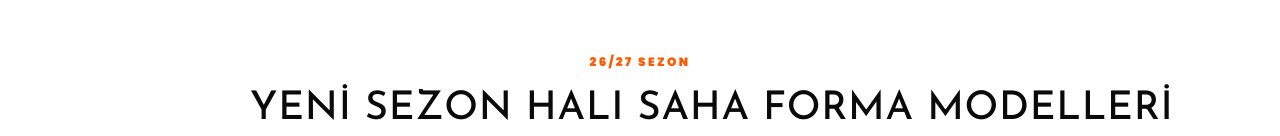
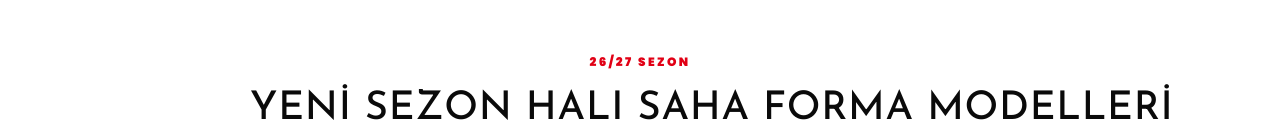
Before and after one commit to metinnasir/emirspor, a Next.js app: page / in a window 1280 px wide. Shown: the part 816-952 px from the top of the page. Built offline with nearby package versions, Linux system fonts and the light colour scheme; no server answers.

Commit message:
Turuncu vurgu rengini kırmızıya çevir

```diff
--- a/src/app/globals.css
+++ b/src/app/globals.css
@@ -1,6 +1,6 @@
 @import "tailwindcss";
 
-:root { --ink:#0a0a0a; --navy:#071c37; --blue:#1267e8; --orange:#ff5a00; --paper:#f6f6f4; }
+:root { --ink:#0a0a0a; --navy:#071c37; --blue:#1267e8; --orange:#e10015; --paper:#f6f6f4; }
 * { box-sizing:border-box; }
 html { scroll-behavior:smooth; }
 body { margin:0; color:var(--ink); background:#fff; font-family:var(--font-body),sans-serif; }
@@ -19,8 +19,8 @@ a { color:inherit; text-decoration:none; }
 .header-contact { justify-self:end; display:flex; align-items:center; gap:30px; }
 .header-phone { font-family:var(--font-heading),sans-serif; font-size:1.4rem; font-weight:700; letter-spacing:.08em; white-space:nowrap; transition:color .2s; }
 .header-phone:hover,.header-phone:focus-visible { color:var(--orange); outline:none; }
-.header-cta { display:inline-block; background:var(--orange); color:#fff; padding:22px 40px; font-size:.76rem; font-weight:900; letter-spacing:.16em; box-shadow:0 0 0 0 rgba(255,90,0,.3); transition:background-color .2s,transform .2s,box-shadow .2s; }
-.header-cta:hover,.header-cta:focus-visible { background:#e94f00; transform:translateY(-2px); box-shadow:0 8px 22px rgba(255,90,0,.24); outline:none; }
+.header-cta { display:inline-block; background:var(--orange); color:#fff; padding:22px 40px; font-size:.76rem; font-weight:900; letter-spacing:.16em; box-shadow:0 0 0 0 rgba(225,0,21,.3); transition:background-color .2s,transform .2s,box-shadow .2s; }
+.header-cta:hover,.header-cta:focus-visible { background:#c90013; transform:translateY(-2px); box-shadow:0 8px 22px rgba(225,0,21,.24); outline:none; }
 .header-nav { min-height:82px; display:grid; grid-template-columns:1fr auto 1fr; align-items:center; border-top:1px solid #dedede; }
 .header-nav nav { display:flex; align-items:center; gap:30px; font-family:var(--font-body),sans-serif; font-size:16px; font-weight:500; letter-spacing:normal; }
 .header-nav nav a { transition:color .2s; }
@@ -36,7 +36,7 @@ a { color:inherit; text-decoration:none; }
 .design-dropdown { position:absolute; right:0; top:34px; width:315px; padding:12px 0; background:#fff; border-top:3px solid var(--orange); box-shadow:0 18px 45px rgba(0,0,0,.16); z-index:30; }
 .design-dropdown a { display:block; padding:13px 22px; border-bottom:1px solid #ececec; font-size:.75rem; font-weight:900; letter-spacing:.04em; text-transform:uppercase; transition:color .2s,background-color .2s,padding-left .2s; }
 .design-dropdown a:last-child { border-bottom:0; }
-.design-dropdown a:hover,.design-dropdown a:focus-visible { color:var(--orange); background:#faf6f2; padding-left:28px; outline:none; }
+.design-dropdown a:hover,.design-dropdown a:focus-visible { color:var(--orange); background:#fff5f6; padding-left:28px; outline:none; }
 .nav-search { justify-self:end; width:42px; height:42px; display:grid; place-items:center; border:1px solid #d7d7d7; border-radius:50%; transition:color .2s,border-color .2s,transform .2s; }
 .nav-search svg { width:19px; height:19px; fill:currentColor; }
 .nav-search:hover,.nav-search:focus-visible { color:var(--orange); border-color:var(--orange); transform:translateY(-2px); outline:none; }
@@ -76,7 +76,7 @@ a { color:inherit; text-decoration:none; }
 .product-image-stage { aspect-ratio:1/1; overflow:hidden; display:grid; place-items:center; background:#efefef; }
 .product-image-stage img { width:100%; height:100%; object-fit:contain; transition:transform .45s cubic-bezier(.22,.61,.36,1); }
 .product:hover .product-image-stage img,.product:focus-within .product-image-stage img { transform:scale(1.1); }
-.jersey-stage.navy { --j1:#071c37; --j2:#10447b; }.jersey-stage.orange { --j1:#f04e12; --j2:#101b2d; }.jersey-stage.white { --j1:#f8f8f8; --j2:#1966d8; }.jersey-stage.blue { --j1:#1267e8; --j2:#06172d; }
+.jersey-stage.navy { --j1:#071c37; --j2:#10447b; }.jersey-stage.orange { --j1:#e10015; --j2:#101b2d; }.jersey-stage.white { --j1:#f8f8f8; --j2:#1966d8; }.jersey-stage.blue { --j1:#1267e8; --j2:#06172d; }
 .product-number { position:absolute; left:18px; top:15px; color:#d0d0d0; font-family:var(--font-heading),sans-serif; font-size:4.5rem; }
 .jersey { width:190px; height:225px; position:relative; display:grid; place-items:center; color:white; background:linear-gradient(145deg,var(--j1) 0 45%,var(--j2) 46% 58%,var(--j1) 59%); clip-path:polygon(25% 0,40% 9%,60% 9%,75% 0,100% 17%,86% 39%,78% 31%,78% 100%,22% 100%,22% 31%,14% 39%,0 17%); filter:drop-shadow(0 25px 18px rgba(0,0,0,.18)); }
 .white .jersey { color:#091a2f; }
```
